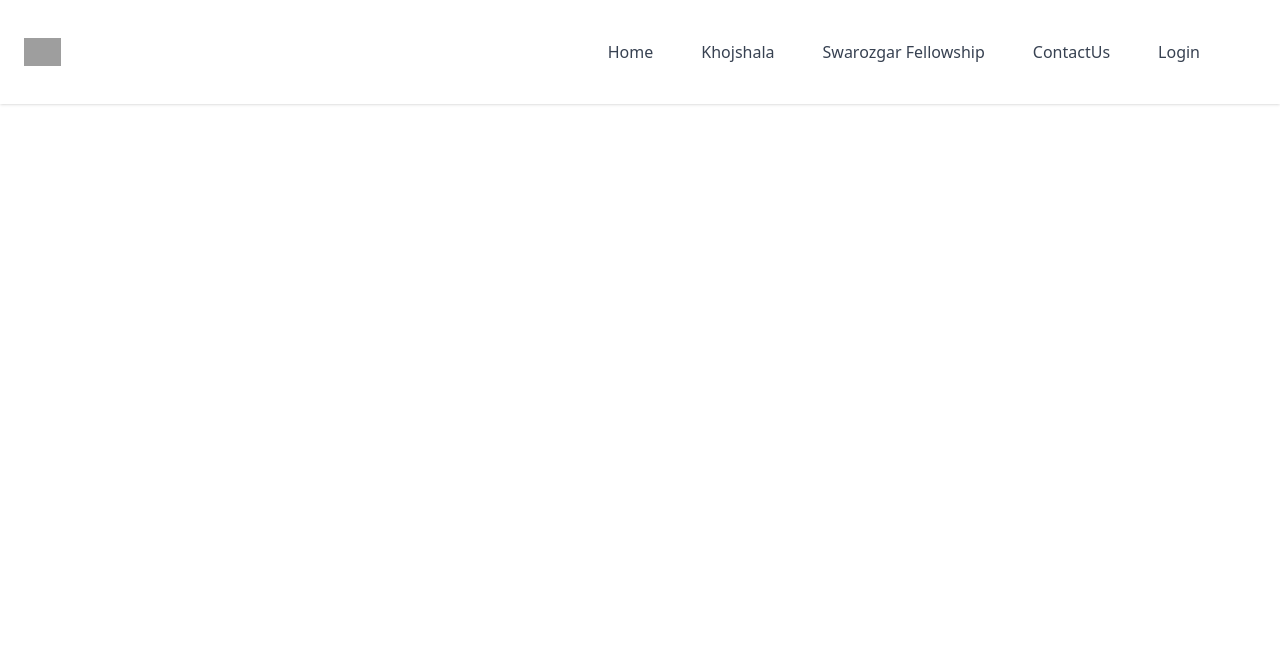
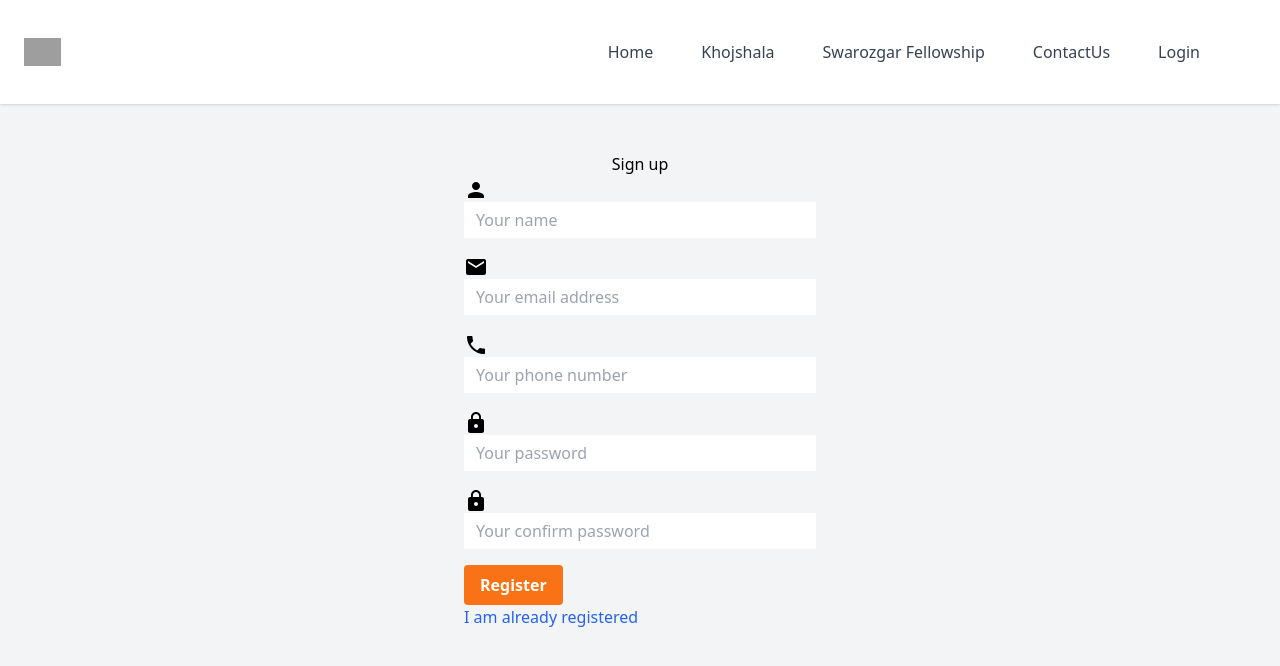
Before and after one commit to cfgmumbai24/Team-32, a React (Vite) app in the folder frontend/: page /Signup in a window 1280 px wide. Shown: the top 666 px of the page. Built offline with nearby package versions, Linux system fonts and the light colour scheme; grey boxes are pictures that could not be loaded.

Commit message:
Added SignUp

```diff
--- a/frontend/src/App.jsx
+++ b/frontend/src/App.jsx
@@ -10,6 +10,7 @@ import { Login } from './components/pages/Login'
 import Khojshala from './components/pages/Khojshala'
 import Swarozgar from './components/pages/Swarozgar'
 import ContactUs from './components/pages/ContactUs'
+import { Signup } from './components/pages/Signup'
 
 
 function App() {
@@ -20,6 +21,7 @@ function App() {
     <Routes>
       <Route exact path='/' element={<Home />}/>
       <Route exact path='/Login' element={<Login />}/>
+      <Route exact path='/Signup' element={<Signup />}/>
       <Route exact path='/Khojshala' element={<Khojshala />}/>
       <Route exact path='/Swarozgar' element={<Swarozgar />}/>
       <Route exact path='/ContactUs' element={<ContactUs />}/>
--- a/frontend/src/components/Navbar.jsx
+++ b/frontend/src/components/Navbar.jsx
@@ -67,7 +67,7 @@ const Navbar = () => {
           >
             <div className="flex flex-col -mx-6 lg:flex-row lg:items-center lg:mx-8">
               <a
-                href="#"
+                href="/"
                 className="px-3 py-2 mx-3 mt-2 text-gray-700 transition-colors duration-300 transform rounded-md lg:mt-0 dark:text-gray-200 hover:bg-gray-100 dark:hover:bg-gray-700"
               >
                 Home
--- a/frontend/src/components/pages/Login.jsx
+++ b/frontend/src/components/pages/Login.jsx
@@ -35,9 +35,7 @@ export const Login = () => {
       <section className="h-screen flex justify-center bg-gray-100">
         <div className="container max-w-md mx-auto p-4 pt-6 md:p-6 lg:p-12">
           <div className="signin-image mb-4">
-            <figure>
-              <img src="/assets/logo.svg" alt="registration pic" />
-            </figure>
+
             <Link to="/Signup" className="text-blue-600 hover:text-blue-900">
               Create new account
             </Link>
--- /dev/null
+++ b/frontend/src/components/pages/Signup.jsx
@@ -0,0 +1,120 @@
+import { useState } from 'react';
+import PersonIcon from '@mui/icons-material/Person';
+import MailIcon from '@mui/icons-material/Mail';
+import PhoneIcon from '@mui/icons-material/Phone';
+import LockIcon from '@mui/icons-material/Lock';
+import { Link } from 'react-router-dom';
+
+export const Signup = () => {
+  const [user, setUser] = useState({
+    name: '',
+    email: '',
+    phone: '',
+    password: '',
+    cpassword: '',
+  });
+
+  const handleInputs = (e) => {
+    const { name, value } = e.target;
+    setUser({...user, [name]: value });
+  };
+
+  return (
+    <div className="h-screen flex justify-center bg-gray-100">
+      <section className="signup w-full max-w-md mx-auto p-4 pt-6 md:p-6 lg:p-12">
+        <div className="signup-content">
+          <div className="signup-form">
+            <h2 className="form-title text-center">Sign up</h2>
+            <form className="register-form">
+              <div className="form-group mb-4">
+                <label htmlFor="name">
+                  <PersonIcon />
+                </label>
+                <input
+                  type="text"
+                  name="name"
+                  id="name"
+                  value={user.name}
+                  onChange={handleInputs}
+                  placeholder="Your name"
+                  className="w-full py-2 px-3 text-gray-700 leading-tight focus:outline-none focus:shadow-outline"
+                />
+              </div>
+              <div className="form-group mb-4">
+                <label htmlFor="email">
+                  <MailIcon />
+                </label>
+                <input
+                  type="email"
+                  name="email"
+                  id="email"
+                  value={user.email}
+                  onChange={handleInputs}
+                  placeholder="Your email address"
+                  className="w-full py-2 px-3 text-gray-700 leading-tight focus:outline-none focus:shadow-outline"
+                />
+              </div>
+              <div className="form-group mb-4">
+                <label htmlFor="phone">
+                  <PhoneIcon />
+                </label>
+                <input
+                  type="number"
+                  name="phone"
+                  id="phone"
+                  value={user.phone}
+                  onChange={handleInputs}
+                  placeholder="Your phone number"
+                  className="w-full py-2 px-3 text-gray-700 leading-tight focus:outline-none focus:shadow-outline"
+                />
+              </div>
+              <div className="form-group mb-4">
+                <label htmlFor="password">
+                  <LockIcon />
+                </label>
+                <input
+                  type="password"
+                  name="password"
+                  id="password"
+                  value={user.password}
+                  onChange={handleInputs}
+                  placeholder="Your password"
+                  className="w-full py-2 px-3 text-gray-700 leading-tight focus:outline-none focus:shadow-outline"
+                />
+              </div>
+              <div className="form-group mb-4">
+                <label htmlFor="cpassword">
+                  <LockIcon />
+                </label>
+                <input
+                  type="password"
+                  name="cpassword"
+                  id="cpassword"
+                  value={user.cpassword}
+                  onChange={handleInputs}
+                  placeholder="Your confirm password"
+                  className="w-full py-2 px-3 text-gray-700 leading-tight focus:outline-none focus:shadow-outline"
+                />
+              </div>
+              <div className="form-group form-button">
+                <input
+                  type="submit"
+                  name="signup"
+                  id="signup"
+                  className="bg-orange-500 hover:bg-orange-700 text-white font-bold py-2 px-4 rounded"
+                  value="Register"
+                />
+              </div>
+            </form>
+            <div className="signup-image">
+
+              <Link to="/login" className="text-blue-600 hover:text-blue-900">
+                I am already registered
+              </Link>
+            </div>
+          </div>
+        </div>
+      </section>
+    </div>
+  );
+};
```
Also changed, not shown: frontend/src/assets/user_icon.png (added).
